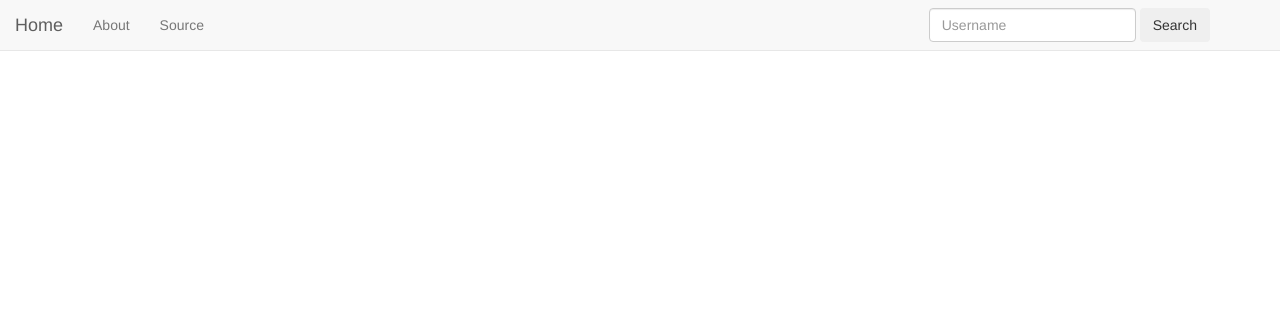
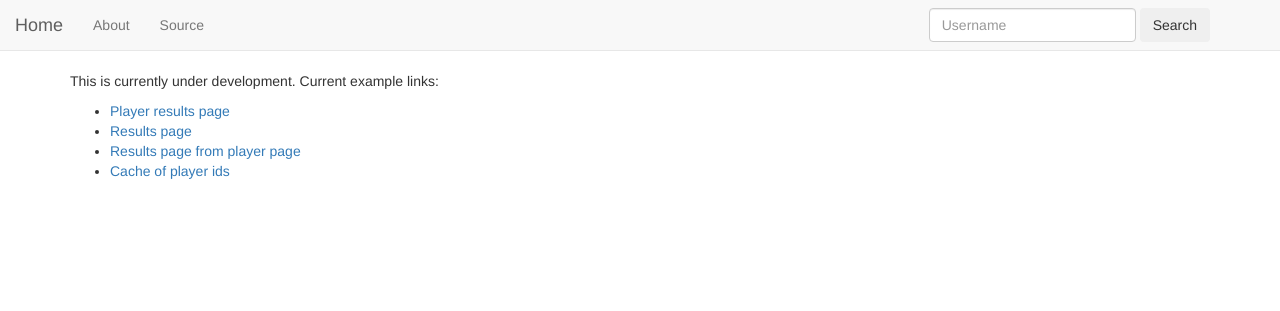
Before and after one commit to rolledback/WinRateCalculator, a Flask app: page / in a window 1280 px wide. Shown: the top 311 px of the page. Run offline with Flask 2, Linux system fonts and the light colour scheme; parts of the project's set-up code (start-up, migrations or seed data) failed here and were passed over; some libraries are stand-ins or nearby versions.

Commit message:
Fixed bug where wrong value for desired rate was being sent to results page. Posted some sample links on the home page.

```diff
--- a/app/static/lovely_row.css
+++ b/app/static/lovely_row.css
@@ -5,7 +5,7 @@ tr.lovelyrow{
   background-color: white;
 }
 tr.lovelyrow:hover{
-  background-color: hsl(0,0%,70%);
+  background-color: hsl(0,0%,95%);
   cursor: pointer;
 }
 table.nogap{
--- a/app/templates/index.html
+++ b/app/templates/index.html
@@ -30,5 +30,13 @@
                 </form>
             </div>
         </nav>
+        <div class="container">
+        <p>This is currently under development. Current example links:</p>
+        <ul>
+            <li><a href="/player/rolledback">Player results page</a></li>
+            <li><a href="/calc?battles=10000&wins=5200&curr=52.0&new=60.0&goal=55">Results page</a></li>
+            <li><a href="/calc?battles=1624&wins=873&curr=53.76&new=58.76&goal=56.26&nick=rolledback">Results page from player page</a></li>
+            <li><a href="/cache">Cache of player ids</a></li>
+        </ul>
     </body>
 </html>
--- a/app/templates/result.html
+++ b/app/templates/result.html
@@ -37,7 +37,7 @@
             <label>Current Win Rate:</label>
             <input type="number" value={{ result.orig_rate }} step="any" min="0" max="100"></input>
             <label>Desired Win Rate:</label>
-            <input type="number" value={{ result.final_rate }} step="any" min="0" max="100"></input>
+            <input type="number" value={{ result.goal_rate }} step="any" min="0" max="100"></input>
             <label>Play at Win Rate:</label>
             <input type="number" value={{ result.new_rate }} step="any" min="0" max="100"></input>
             <button type="submit" class="btn btn-primary">Calculate</button>
--- a/app/views.py
+++ b/app/views.py
@@ -111,7 +111,7 @@ def calc_battles():
               'new_losses': new_battles - new_wins,
               'new_battles': new_battles,
               'new_rate': new_wins / new_battles * 100.0,
-              'final_rate': curr_rate,
+              'goal_rate': goal_rate,
               'data_points': data_points,
               'nick': nick}
 
```
